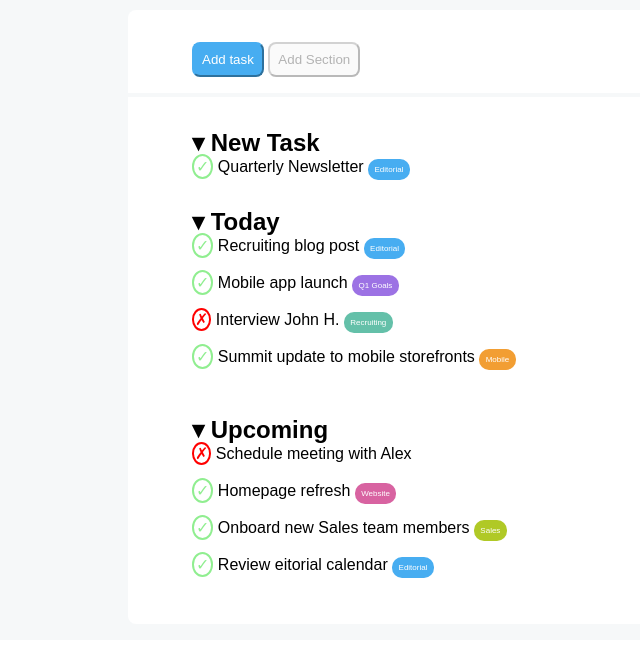
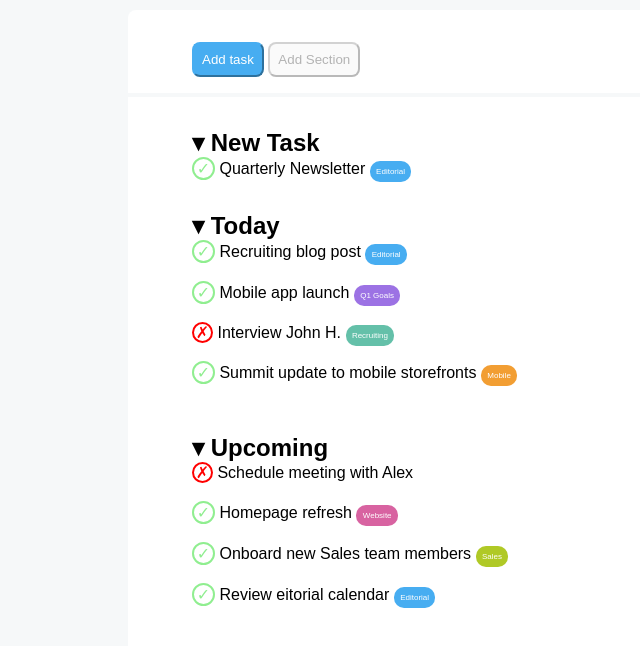
Before and after one commit to PaoloZampa/html-css-toboolist, a plain HTML site: page index.html in a window 1280 px wide. Shown: the part 108-754 px from the top of the page, without its empty margins (0-640 px from the left). Drawn offline with Linux system fonts and the light colour scheme.

Commit message:
correzione check

```diff
--- a/css/style.css
+++ b/css/style.css
@@ -143,21 +143,27 @@ h2 {
 }
 
 .check {
+    display: inline-block;
+    height: 15px;
+    width: 15px;
     border-radius: 50%;
     padding: 2px;
-
     background: #fff;
     border: 2px solid lightgreen;
     color: lightgreen;
     text-align: center;
+    line-height: 15px;
 }
 
 .cross {
+    display: inline-block;
+    height: 15px;
+    width: 15px;
     border-radius: 50%;
     padding: 1px;
-
     background: #fff;
     border: 2px solid red;
     color: red;
     text-align: center;
+    line-height: 15px;
 }
```
